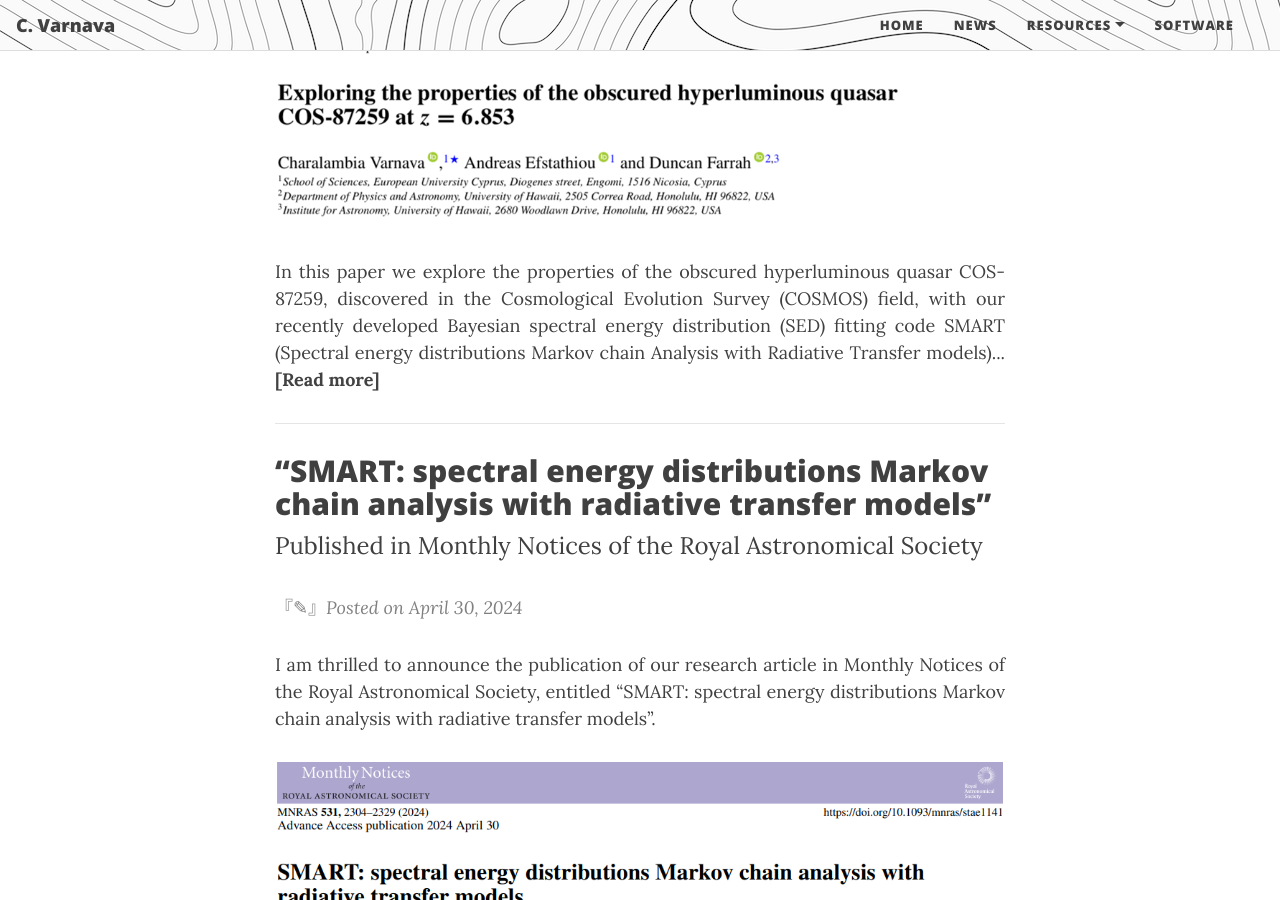
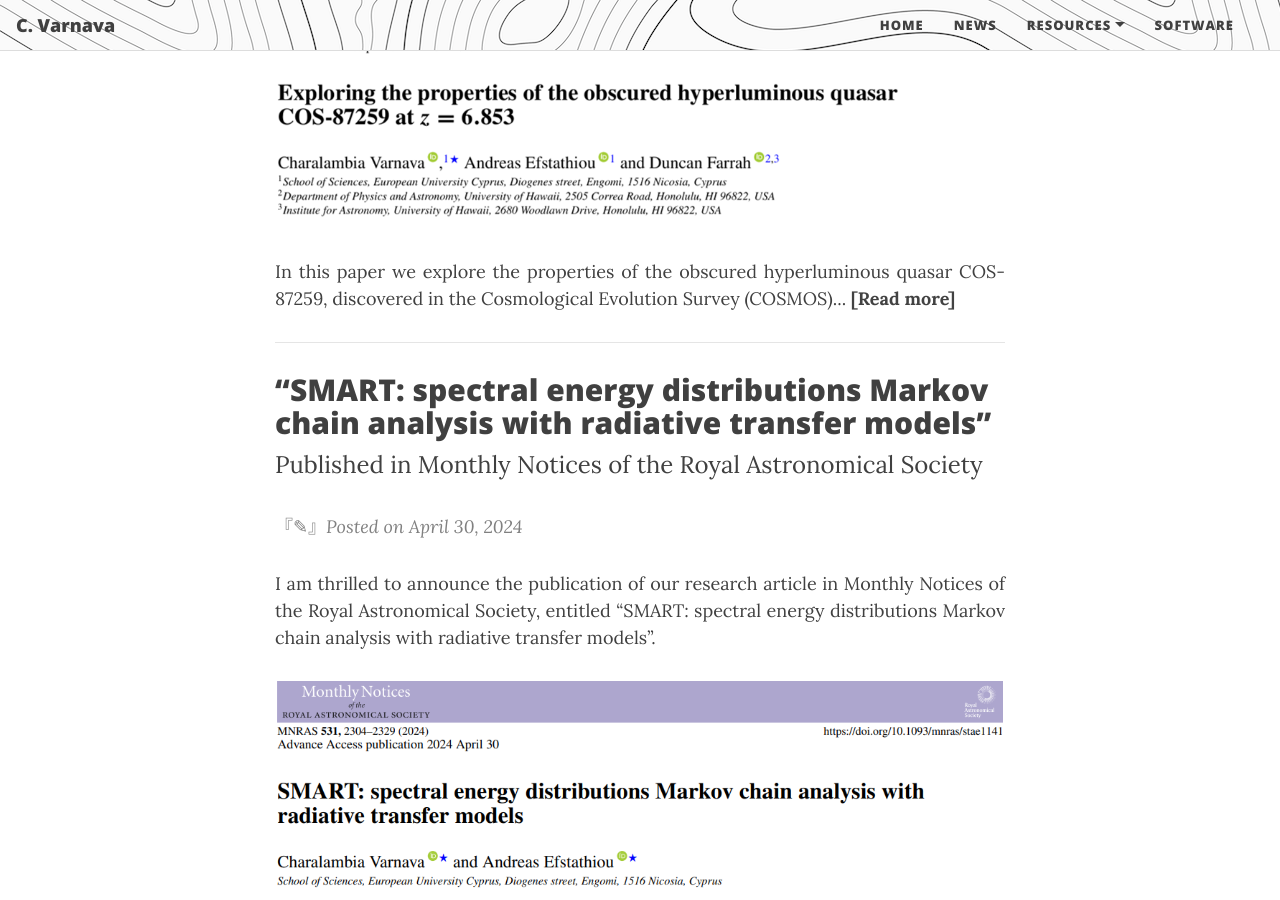
Before and after one commit to ch-var/ch-var.github.io, a Jekyll site: the page built from news.html, in a window 1280 px wide and 900 px high, scrolled down 600 px. Built offline with Jekyll 4.4.1, drawn with Linux system fonts in a browser that asks for light colours; formulas are drawn with MathJax 3.

Commit message:
Update news.html

```diff
--- a/news.html
+++ b/news.html
@@ -17,7 +17,7 @@ mathjax: true
 </p>
 
 <p align='justify'>In this paper we explore the properties of the
- obscured hyperluminous quasar COS-87259, discovered in the Cosmological Evolution Survey (COSMOS) field, with our recently developed Bayesian spectral energy distribution (SED) fitting code SMART (Spectral energy distributions Markov chain Analysis with Radiative Transfer models)... <a href="https://ch-var.github.io/2024-10-14-COS"><b style="color:#424242";>[Read more]</b></a>
+ obscured hyperluminous quasar COS-87259, discovered in the Cosmological Evolution Survey (COSMOS)... <a href="https://ch-var.github.io/2024-10-14-COS"><b style="color:#424242";>[Read more]</b></a>
 </p>
 <hr width="100%" size="2">
 <p>
```
